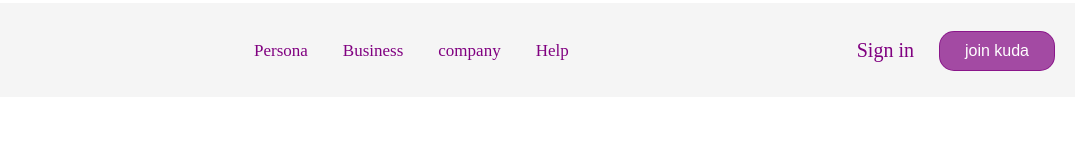
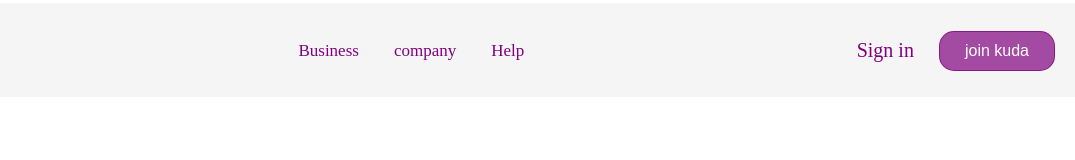
Before and after one commit to abisola29/kuda-rep, a plain HTML site: page index.html in a window 1280 px wide. Shown: the top 160 px of the page, 152-1227 px from the left. Drawn offline with Linux system fonts and the light colour scheme.

Commit message:
removed personal from navbar

```diff
--- a/index.html
+++ b/index.html
@@ -13,7 +13,7 @@
             <div class="navbar">
         <img src="images/fake.png" alt="" class="logo">
         <ul class="menulist">
-            <li><a href="#">Persona</a></li>
+
             <li><a href="#">Business</a></li>
             <li><a href="#">company</a></li>
             <li><a href="#">Help</a></li>
```
